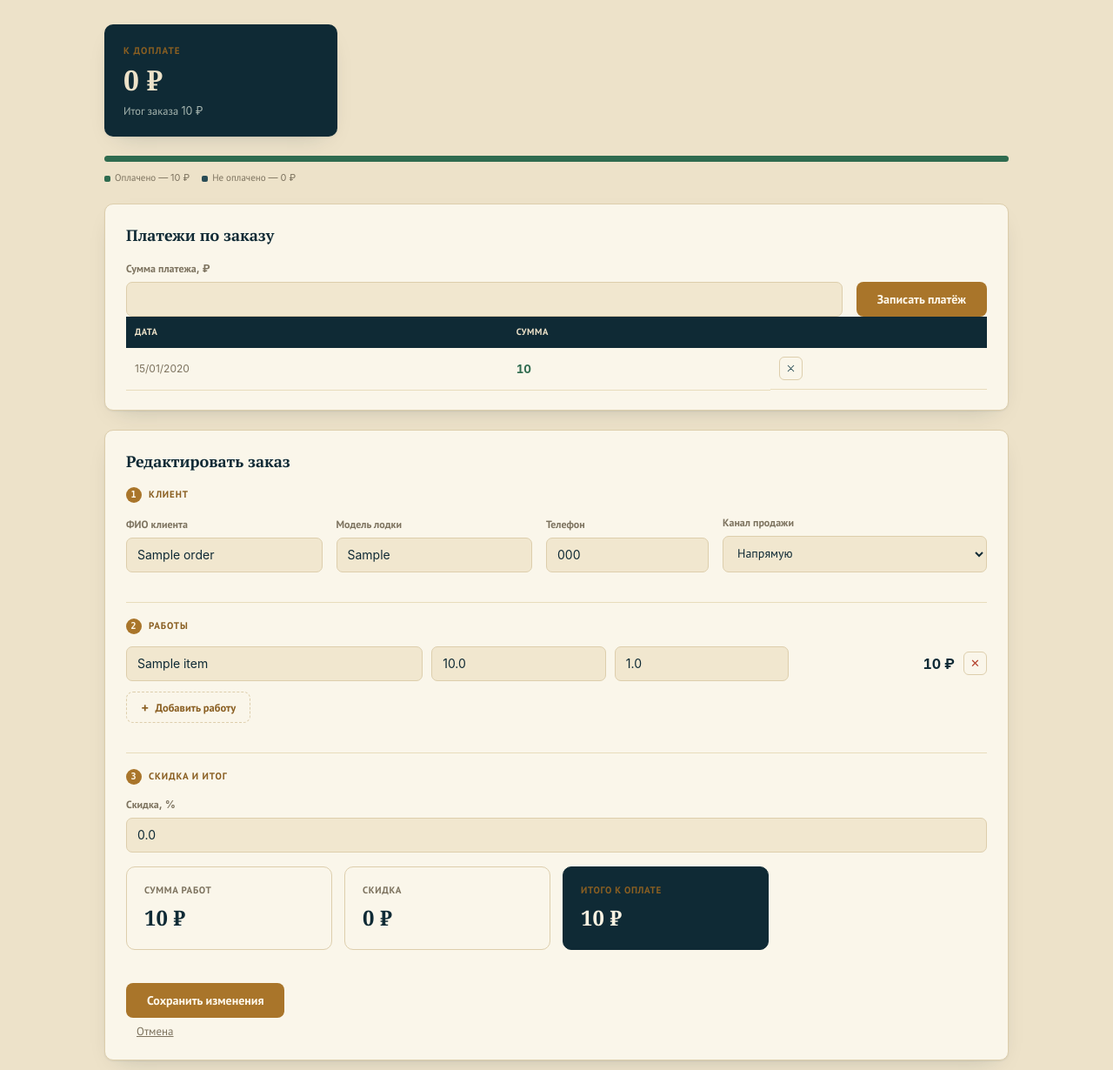
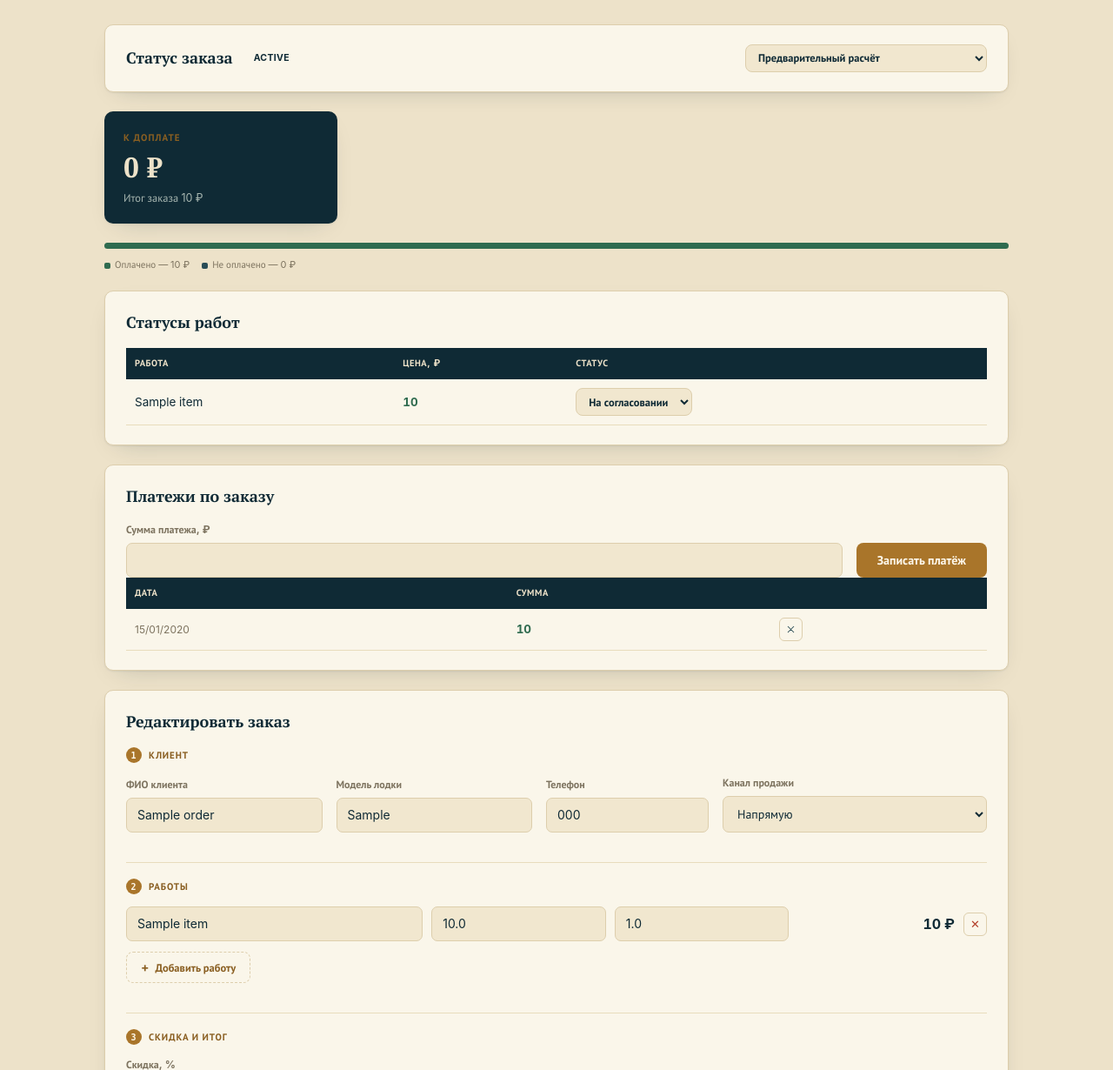
Before and after one commit to bodrbo/-, a Flask app: page /tuning/edit/1 in a window 1280 px wide. Shown: the part 107-1337 px from the top of the page at 87% size. Run offline with Flask 2, Linux system fonts and the light colour scheme; tables that the repository leaves empty hold one stand-in row (values such as "Sample post").

Commit message:
Добавить статусы заказов и работ в тюнинг-центре
Заказ получает статус из набора: "Предварительный расчёт" (по
умолчанию), "В работе", "Проходит независимый контроль качества",
"Выполнен", "Отменён". Каждая работа — свой статус: "На
согласовании" (по умолчанию), "Согласовано", "В работе",
"Выполнено".

Администратор меняет оба статуса прямо на странице заказа
выпадающими списками с мгновенным сохранением (без пересохранения
остальных полей). Статус работы сохраняется по позиции при обычном
сохранении заказа, чтобы правка контактов клиента не сбрасывала
прогресс по уже начатым работам.

Статусы показаны бейджами в списке заказов админ-панели и в личном
кабинете клиента (только на просмотр, без возможности изменить).

```diff
--- a/app.py
+++ b/app.py
@@ -227,6 +227,41 @@ SALE_CHANNELS = [
     {"value": "mixed", "label": "Смешанно / другое (укажу комиссию сам)"},
 ]
 
+ORDER_STATUSES = [
+    {"value": "estimate", "label": "Предварительный расчёт"},
+    {"value": "in_progress", "label": "В работе"},
+    {"value": "qc", "label": "Проходит независимый контроль качества"},
+    {"value": "done", "label": "Выполнен"},
+    {"value": "cancelled", "label": "Отменён"},
+]
+DEFAULT_ORDER_STATUS = "estimate"
+
+WORK_STATUSES = [
+    {"value": "pending", "label": "На согласовании"},
+    {"value": "approved", "label": "Согласовано"},
+    {"value": "in_progress", "label": "В работе"},
+    {"value": "done", "label": "Выполнено"},
+]
+DEFAULT_WORK_STATUS = "pending"
+
+
+def order_status_label(value):
+    for s in ORDER_STATUSES:
+        if s["value"] == value:
+            return s["label"]
+    return value
+
+
+def work_status_label(value):
+    for s in WORK_STATUSES:
+        if s["value"] == value:
+            return s["label"]
+    return value
+
+
+app.jinja_env.filters["order_status_label"] = order_status_label
+app.jinja_env.filters["work_status_label"] = work_status_label
+
 MONTHS_GEN = [
     "января", "февраля", "марта", "апреля", "мая", "июня",
     "июля", "августа", "сентября", "октября", "ноября", "декабря",
@@ -363,6 +398,7 @@ def init_db():
             discount_pct REAL NOT NULL DEFAULT 0,
             subtotal REAL NOT NULL,
             total REAL NOT NULL,
+            status TEXT NOT NULL DEFAULT 'estimate',
             created_at TEXT NOT NULL,
             updated_at TEXT NOT NULL
         )
@@ -376,7 +412,8 @@ def init_db():
             work_name TEXT NOT NULL,
             cost_price REAL NOT NULL,
             multiplier REAL NOT NULL,
-            price REAL NOT NULL
+            price REAL NOT NULL,
+            status TEXT NOT NULL DEFAULT 'pending'
         )
         """
     )
@@ -403,10 +440,19 @@ def init_db():
         )
         """
     )
-    # Migration path for tuning_orders created before client_id existed.
+    # Migration path for tuning_orders created before client_id/status existed.
     tuning_cols = [row[1] for row in conn.execute("PRAGMA table_info(tuning_orders)").fetchall()]
     if "client_id" not in tuning_cols:
         conn.execute("ALTER TABLE tuning_orders ADD COLUMN client_id INTEGER")
+    if "status" not in tuning_cols:
+        conn.execute(
+            "ALTER TABLE tuning_orders ADD COLUMN status TEXT NOT NULL DEFAULT 'estimate'"
+        )
+    item_cols = [row[1] for row in conn.execute("PRAGMA table_info(tuning_order_items)").fetchall()]
+    if "status" not in item_cols:
+        conn.execute(
+            "ALTER TABLE tuning_order_items ADD COLUMN status TEXT NOT NULL DEFAULT 'pending'"
+        )
     conn.execute(
         """
         CREATE TABLE IF NOT EXISTS investors (
@@ -1401,17 +1447,18 @@ def add_tuning_order():
     client_id = _get_or_create_client(db, data["phone"], data["client_name"], data["boat_model"])
     cur = db.execute(
         "INSERT INTO tuning_orders (client_id, client_name, boat_model, sale_channel, phone, "
-        "discount_pct, subtotal, total, created_at, updated_at) "
-        "VALUES (?, ?, ?, ?, ?, ?, ?, ?, ?, ?)",
+        "discount_pct, subtotal, total, status, created_at, updated_at) "
+        "VALUES (?, ?, ?, ?, ?, ?, ?, ?, ?, ?, ?)",
         (client_id, data["client_name"], data["boat_model"], data["sale_channel"], data["phone"],
-         data["discount_pct"], data["subtotal"], data["total"], now, now),
+         data["discount_pct"], data["subtotal"], data["total"], DEFAULT_ORDER_STATUS, now, now),
     )
     order_id = cur.lastrowid
     for item in data["items"]:
         db.execute(
-            "INSERT INTO tuning_order_items (order_id, work_name, cost_price, multiplier, price) "
-            "VALUES (?, ?, ?, ?, ?)",
-            (order_id, item["work_name"], item["cost_price"], item["multiplier"], item["price"]),
+            "INSERT INTO tuning_order_items (order_id, work_name, cost_price, multiplier, price, status) "
+            "VALUES (?, ?, ?, ?, ?, ?)",
+            (order_id, item["work_name"], item["cost_price"], item["multiplier"], item["price"],
+             DEFAULT_WORK_STATUS),
         )
     db.commit()
     return redirect(url_for("tuning_index"))
@@ -1438,6 +1485,7 @@ def edit_tuning_order(order_id):
             "tuning_form.html", edit_order=order, errors=None, form_values=form_values,
             items_prefill=items, sale_channels=SALE_CHANNELS, active_page="tuning",
             payments=payments, paid_amount=paid_amount, remaining=remaining,
+            order_statuses=ORDER_STATUSES, work_statuses=WORK_STATUSES,
         )
 
     errors, data = _process_tuning_form(request.form)
@@ -1447,6 +1495,7 @@ def edit_tuning_order(order_id):
             "tuning_form.html", edit_order=order, errors=errors, form_values=request.form,
             items_prefill=None, sale_channels=SALE_CHANNELS, active_page="tuning",
             payments=payments, paid_amount=paid_amount, remaining=remaining,
+            order_statuses=ORDER_STATUSES, work_statuses=WORK_STATUSES,
         ), 400
 
     now = dt.datetime.now().strftime("%Y-%m-%d %H:%M")
@@ -1457,12 +1506,21 @@ def edit_tuning_order(order_id):
         (client_id, data["client_name"], data["boat_model"], data["sale_channel"], data["phone"],
          data["discount_pct"], data["subtotal"], data["total"], now, order_id),
     )
+    # Preserve each surviving work row's status by position — the form
+    # resubmits every row on every save (even ones untouched here), so a
+    # plain delete+recreate would silently reset progress on every edit.
+    old_statuses = [
+        r["status"] for r in db.execute(
+            "SELECT status FROM tuning_order_items WHERE order_id = ? ORDER BY id", (order_id,)
+        ).fetchall()
+    ]
     db.execute("DELETE FROM tuning_order_items WHERE order_id = ?", (order_id,))
-    for item in data["items"]:
+    for i, item in enumerate(data["items"]):
+        status = old_statuses[i] if i < len(old_statuses) else DEFAULT_WORK_STATUS
         db.execute(
-            "INSERT INTO tuning_order_items (order_id, work_name, cost_price, multiplier, price) "
-            "VALUES (?, ?, ?, ?, ?)",
-            (order_id, item["work_name"], item["cost_price"], item["multiplier"], item["price"]),
+            "INSERT INTO tuning_order_items (order_id, work_name, cost_price, multiplier, price, status) "
+            "VALUES (?, ?, ?, ?, ?, ?)",
+            (order_id, item["work_name"], item["cost_price"], item["multiplier"], item["price"], status),
         )
     db.commit()
     return redirect(url_for("tuning_index"))
@@ -1476,6 +1534,32 @@ def delete_tuning_order(order_id):
     db.execute("DELETE FROM tuning_orders WHERE id = ?", (order_id,))
     db.commit()
     return redirect(url_for("tuning_index"))
+
+
+@app.route("/tuning/<int:order_id>/status", methods=["POST"])
+def set_tuning_order_status(order_id):
+    db = get_db()
+    order = db.execute("SELECT * FROM tuning_orders WHERE id = ?", (order_id,)).fetchone()
+    if order is None:
+        return redirect(url_for("tuning_index"))
+    status = request.form.get("status", "").strip()
+    if status in [s["value"] for s in ORDER_STATUSES]:
+        db.execute("UPDATE tuning_orders SET status = ? WHERE id = ?", (status, order_id))
+        db.commit()
+    return redirect(url_for("edit_tuning_order", order_id=order_id))
+
+
+@app.route("/tuning/<int:order_id>/item/<int:item_id>/status", methods=["POST"])
+def set_tuning_item_status(order_id, item_id):
+    db = get_db()
+    status = request.form.get("status", "").strip()
+    if status in [s["value"] for s in WORK_STATUSES]:
+        db.execute(
+            "UPDATE tuning_order_items SET status = ? WHERE id = ? AND order_id = ?",
+            (status, item_id, order_id),
+        )
+        db.commit()
+    return redirect(url_for("edit_tuning_order", order_id=order_id))
 
 
 @app.route("/tuning/<int:order_id>/pay", methods=["POST"])
@@ -1525,7 +1609,7 @@ def client_dashboard(token):
     for o in order_rows:
         _, paid_amount, remaining = _order_payment_totals(db, o["id"], o["total"])
         items = db.execute(
-            "SELECT work_name, price FROM tuning_order_items WHERE order_id = ? ORDER BY id",
+            "SELECT work_name, price, status FROM tuning_order_items WHERE order_id = ? ORDER BY id",
             (o["id"],),
         ).fetchall()
         order = dict(o)
--- a/static/style.css
+++ b/static/style.css
@@ -233,6 +233,38 @@ input[type="text"]:focus, input[type="date"]:focus, input[type="time"]:focus, in
   margin: 14px 0 0 0;
   font-size: 12.5px;
   color: var(--muted);
+}
+
+.status-badge {
+  display: inline-flex;
+  align-items: center;
+  padding: 3px 10px;
+  border-radius: 999px;
+  font-size: 10.5px;
+  font-weight: 700;
+  text-transform: uppercase;
+  letter-spacing: 0.03em;
+  white-space: nowrap;
+}
+.status-badge.status-estimate,
+.status-badge.status-pending { background: rgba(125, 115, 95, 0.14); color: var(--muted); }
+.status-badge.status-approved,
+.status-badge.status-in_progress { background: rgba(138, 95, 34, 0.16); color: var(--brass-strong); }
+.status-badge.status-qc { background: rgba(41, 76, 86, 0.14); color: var(--ink-soft); }
+.status-badge.status-done { background: rgba(47, 107, 79, 0.16); color: var(--success); }
+.status-badge.status-cancelled { background: rgba(179, 64, 44, 0.14); color: var(--danger); }
+
+.status-select-form { display: inline-block; margin: 0; }
+.status-select-form select {
+  font-family: inherit;
+  font-size: 12.5px;
+  font-weight: 700;
+  padding: 6px 10px;
+  border: 1px solid var(--hairline);
+  border-radius: 8px;
+  background: var(--paper-alt);
+  color: var(--ink);
+  cursor: pointer;
 }
 
 .filter-panel { background: var(--paper-alt); }
--- a/templates/client_dashboard.html
+++ b/templates/client_dashboard.html
@@ -79,6 +79,7 @@
           <span class="oc-num">№{{ o.id }}</span>
           <span class="oc-date">{{ o.created_at[:10]|ru_date }}</span>
           <span class="oc-boat">{{ o.boat_model }}</span>
+          <span class="status-badge status-{{ o.status }}">{{ o.status|order_status_label }}</span>
           <span class="oc-total">{{ "%.0f"|format(o.total) }} ₽</span>
           {% if o.remaining <= 0 %}
           <span class="oc-status paid">Оплачено</span>
@@ -92,12 +93,13 @@
           {% if o.work_items %}
           <div class="table-scroll">
             <table class="records">
-              <thead><tr><th>Работа</th><th>Цена, ₽</th></tr></thead>
+              <thead><tr><th>Работа</th><th>Цена, ₽</th><th>Статус</th></tr></thead>
               <tbody>
                 {% for item in o.work_items %}
                 <tr>
                   <td>{{ item.work_name }}</td>
                   <td class="amount">{{ "%.0f"|format(item.price) }}</td>
+                  <td><span class="status-badge status-{{ item.status }}">{{ item.status|work_status_label }}</span></td>
                 </tr>
                 {% endfor %}
               </tbody>
--- a/templates/tuning_form.html
+++ b/templates/tuning_form.html
@@ -88,6 +88,19 @@
   {% endif %}
 
   {% if edit_order %}
+  <div class="panel" style="display:flex; align-items:center; gap:14px; flex-wrap:wrap;">
+    <h2 style="margin:0;">Статус заказа</h2>
+    <span class="status-badge status-{{ edit_order.status }}">{{ edit_order.status|order_status_label }}</span>
+    <form action="{{ url_for('set_tuning_order_status', order_id=edit_order.id) }}" method="post"
+          class="status-select-form" style="margin-left:auto;">
+      <select name="status" onchange="this.form.submit()">
+        {% for s in order_statuses %}
+        <option value="{{ s.value }}" {{ 'selected' if edit_order.status == s.value }}>{{ s.label }}</option>
+        {% endfor %}
+      </select>
+    </form>
+  </div>
+
   <div class="hero-grid">
     <div class="hero-card">
       <span class="k">К доплате</span>
@@ -105,6 +118,37 @@
     <span><i style="background:var(--success);"></i>Оплачено — {{ "%.0f"|format(paid_amount) }} ₽</span>
     <span><i style="background:var(--ink-soft);"></i>Не оплачено — {{ "%.0f"|format(remaining) }} ₽</span>
   </div>
+
+  <section class="panel">
+    <h2>Статусы работ</h2>
+    {% if items_prefill %}
+    <div class="table-scroll">
+      <table class="records">
+        <thead><tr><th>Работа</th><th>Цена, ₽</th><th>Статус</th></tr></thead>
+        <tbody>
+          {% for item in items_prefill %}
+          <tr>
+            <td>{{ item.work_name }}</td>
+            <td class="amount">{{ "%.0f"|format(item.price) }}</td>
+            <td>
+              <form action="{{ url_for('set_tuning_item_status', order_id=edit_order.id, item_id=item.id) }}"
+                    method="post" class="status-select-form">
+                <select name="status" onchange="this.form.submit()">
+                  {% for s in work_statuses %}
+                  <option value="{{ s.value }}" {{ 'selected' if item.status == s.value }}>{{ s.label }}</option>
+                  {% endfor %}
+                </select>
+              </form>
+            </td>
+          </tr>
+          {% endfor %}
+        </tbody>
+      </table>
+    </div>
+    {% else %}
+    <p class="hint">Сначала добавьте и сохраните работы ниже.</p>
+    {% endif %}
+  </section>
 
   <section class="panel">
     <h2>Платежи по заказу</h2>
--- a/templates/tuning_index.html
+++ b/templates/tuning_index.html
@@ -94,6 +94,7 @@
             <th>Телефон</th>
             <th>Скидка</th>
             <th>Итог</th>
+            <th>Статус</th>
             <th></th>
           </tr>
         </thead>
@@ -114,6 +115,7 @@
             <td class="muted">{{ o.phone }}</td>
             <td>{{ o.discount_pct|float|round(1) }}%</td>
             <td class="amount">{{ "%.0f"|format(o.total) }}</td>
+            <td><span class="status-badge status-{{ o.status }}">{{ o.status|order_status_label }}</span></td>
             <td class="row-actions">
               <a href="{{ url_for('edit_tuning_order', order_id=o.id) }}" class="icon-btn" title="Редактировать">
                 <svg viewBox="0 0 20 20" fill="none" stroke="currentColor" stroke-width="1.6" stroke-linecap="round" stroke-linejoin="round">
```
